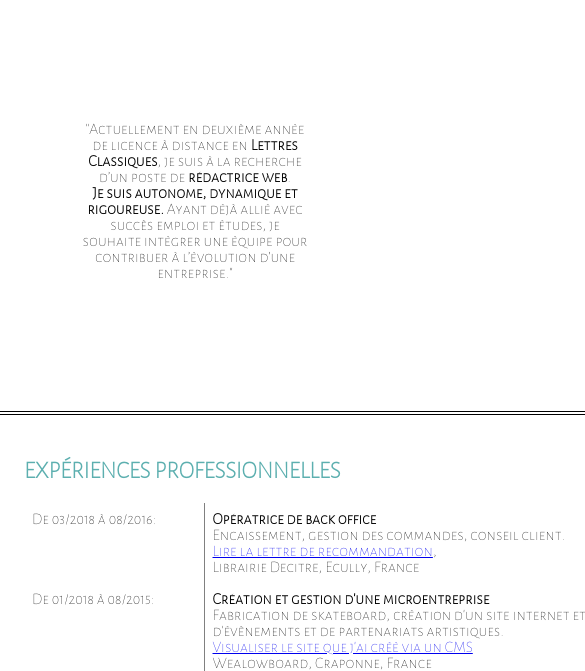
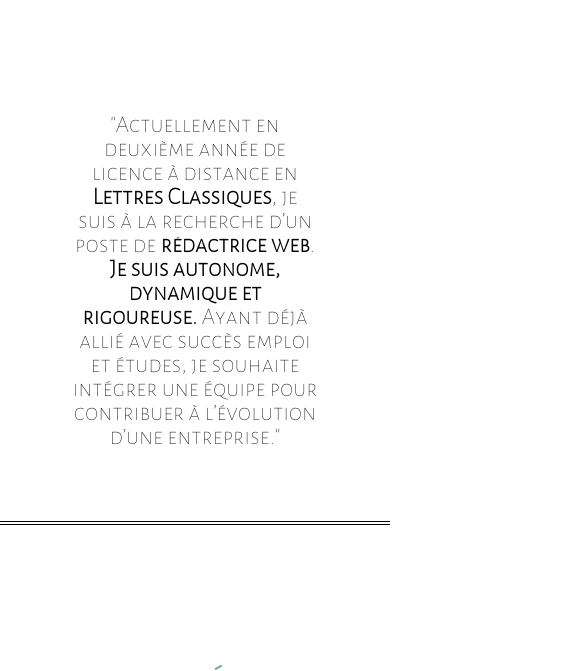
Before and after one commit to mariebrsd/CV, a website: page index.html in a window 390 px wide. Shown: the part 173-844 px from the top of the page, 585 px wide, since content can reach past the window. Drawn offline with Linux system fonts and the light colour scheme.

Commit message:
reglage bug

```diff
--- a/CV.css
+++ b/CV.css
@@ -1,5 +1,8 @@
 *{
-    box-sizing: border-box;
+    -webkit-box-sizing: border-box !important;
+    -moz-box-sizing: border-box !important;
+    -ms-box-sizing: border-box !important;
+    box-sizing: border-box !important;
 }
 
 @font-face
@@ -92,6 +95,8 @@ h2
     flex: 2;
     margin:5em;
     text-align: center;
+    width: 100%;
+    font-size: 1.1em;
 }
 
 .zoom:hover{
@@ -100,10 +105,10 @@ font-size: 1.5em;
 
 .information
 {
-    margin-top: 50px;
     border-top: 4px double black;
-    padding: 1.5em;
-    min-width: 960px;
+    padding:4em;
+    padding-left: 7em;
+    width: 100%;
 }
 
 .c1
@@ -117,6 +122,7 @@ td
 {
     vertical-align: top;
     padding: 8px;
+    font-size: 1em;
 }
 
 tr
@@ -147,7 +153,7 @@ tr:hover
     font-weight: bold;
 }
 
-@media screen and (max-width: 1024px) {
+@media (max-width: 1024px) {
     .photo{
         display:none;
     }
@@ -156,6 +162,21 @@ tr:hover
         display: flex;
         flex-direction: column-reverse;
         height:auto;
+        width:100%;
+    }
+
+    .information h2{
+        margin-top: 30px;
+        font-size: 2em;
+        padding:1.5em;
+    }
+
+    td{
+        width:20%;
+        word-break: break-word;
+    }
+    tr > td {
+        width: 80%;
     }
 
     .bloccouleur{
@@ -177,6 +198,15 @@ tr:hover
     }
     .page{
         margin:0;
+    }
+
+    .présentation
+    {
+        flex: 2;
+        margin: 0;
+        padding:3em;
+        font-size: 1.5em;
+        text-align: center;
     }
 
     .connaissance{
--- a/index.html
+++ b/index.html
@@ -2,6 +2,8 @@
 <html>
     <head>
         <meta charset="utf-8" />
+        <meta name="viewport" content="width=device-width, initial-scale=1.0">
+        <meta http-equiv="X-UA-Compatible" content="ie=edge">
         <meta http-equiv="cache-control" content="no-cache">
         <link rel="stylesheet" href="CV.css"/>
         <title>Marie Brossard</title>
@@ -36,6 +38,7 @@
                 <div class= "expérience">
                 <h2>EXPÉRIENCES PROFESSIONNELLES</h2>
                 <table>
+                    <tbody>
                     <tr>
                         <td class="c1">De 03/2018 à 08/2016:</td>
                         <td><strong>Opératrice de back office </strong> </br> Encaissement, gestion des commandes, conseil client.
@@ -50,6 +53,7 @@
                         <td class="c1"> Petits boulots:</td>
                         <td>Plongeuse (2019/2018), Vendeuse (2015/2014), Animatrice (2014/2012).</td>
                     </tr>
+                    </tbody>
                 </table>
                 </div>
                 <div class="connaissance">
@@ -83,6 +87,6 @@
                     </div>
                 </div>
             </div>
-        </div>
+
     </body>
 </html>
--- /dev/null
+++ b/reset.css
@@ -0,0 +1,48 @@
+/* http://meyerweb.com/eric/tools/css/reset/
+   v2.0 | 20110126
+   License: none (public domain)
+*/
+
+html, body, div, span, applet, object, iframe,
+h1, h2, h3, h4, h5, h6, p, blockquote, pre,
+a, abbr, acronym, address, big, cite, code,
+del, dfn, em, img, ins, kbd, q, s, samp,
+small, strike, strong, sub, sup, tt, var,
+b, u, i, center,
+dl, dt, dd, ol, ul, li,
+fieldset, form, label, legend,
+table, caption, tbody, tfoot, thead, tr, th, td,
+article, aside, canvas, details, embed,
+figure, figcaption, footer, header, hgroup,
+menu, nav, output, ruby, section, summary,
+time, mark, audio, video {
+	margin: 0;
+	padding: 0;
+	border: 0;
+	font-size: 100%;
+	font: inherit;
+	vertical-align: baseline;
+}
+/* HTML5 display-role reset for older browsers */
+article, aside, details, figcaption, figure,
+footer, header, hgroup, menu, nav, section {
+	display: block;
+}
+body {
+	line-height: 1;
+}
+ol, ul {
+	list-style: none;
+}
+blockquote, q {
+	quotes: none;
+}
+blockquote:before, blockquote:after,
+q:before, q:after {
+	content: '';
+	content: none;
+}
+table {
+	border-collapse: collapse;
+	border-spacing: 0;
+}
```
Also changed, not shown: caca.html (added). Lines whose indentation alone changed are shown as unchanged.
